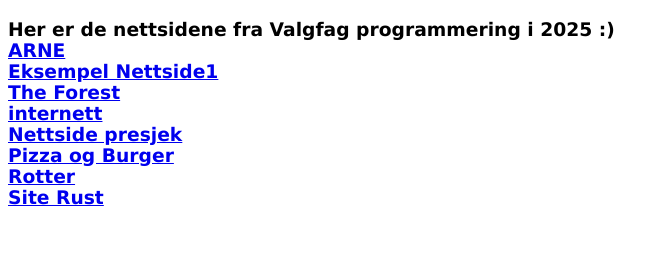
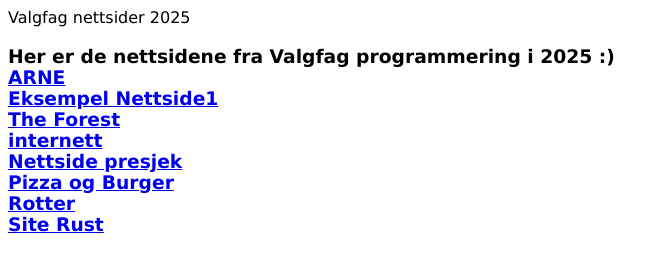
Before and after one commit to tekniskpaul/valgfag2025, a plain HTML site: page index.html in a window 1280 px wide. Shown: the whole page, without its empty margins (0-669 px from the left). Drawn offline with Linux system fonts and the light colour scheme.

Commit message:
update index

```diff
--- a/index.html
+++ b/index.html
@@ -1,13 +1,7 @@
 <!DOCTYPE html>
 <html>
 <head>
-<style>
-body{
-    background-image: url('phon.jpg');
-    background-repeat: no-repeat;
-    background-size: cover;
-}
-</style>
+Valgfag nettsider 2025
 </head>
 <body style="font-family:verdana;">
 <h3> Her er de nettsidene fra Valgfag programmering i 2025 :) <br>
```
